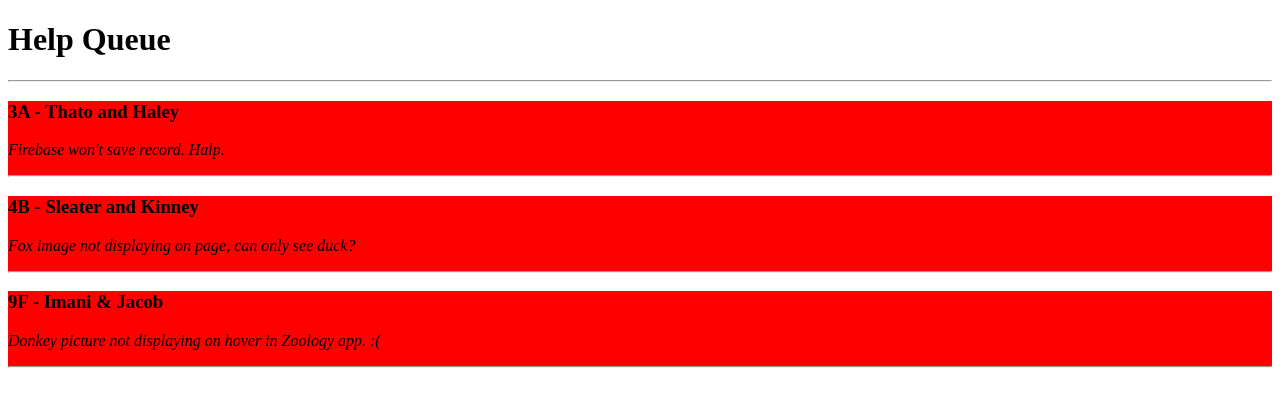
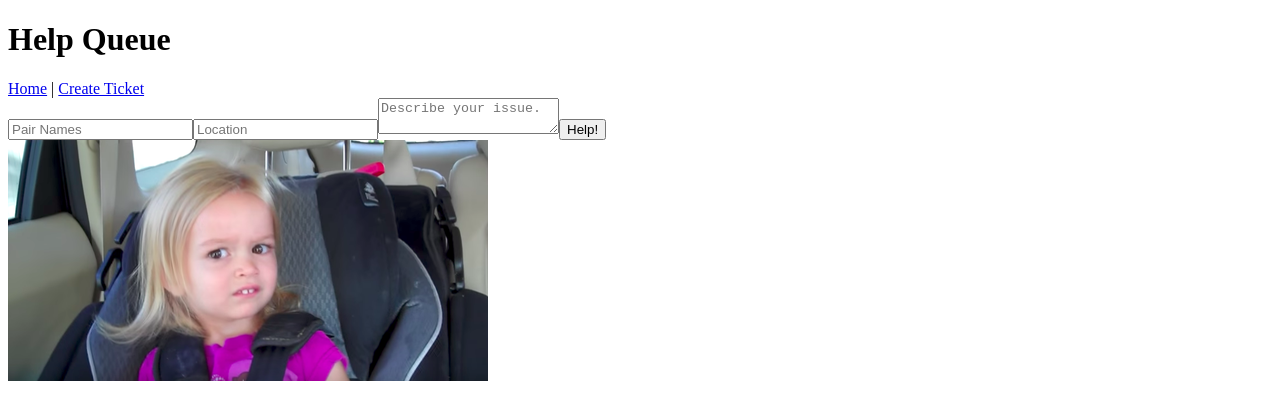
Before and after one commit to BWHellar/Taproom2, a React app: page /#/newTicket in a window 1280 px wide. Shown: the top 420 px of the page. Built offline with nearby package versions, Linux system fonts and the light colour scheme.

Commit message:
give some practice to placing images

```diff
--- a/package.json
+++ b/package.json
@@ -15,6 +15,7 @@
     "prop-types": "^15.5.10",
     "react": "^15.5.4",
     "react-dom": "^15.5.4",
+    "react-router-dom": "^4.0.0",
     "styled-jsx": "^3.2.1"
   },
   "devDependencies": {
@@ -25,8 +26,10 @@
     "eslint": "^4.13.1",
     "eslint-loader": "^2.1.2",
     "eslint-plugin-react": "^7.14.2",
+    "file-loader": "^1.1.6",
     "html-webpack-plugin": "^2.29.0",
     "react-hot-loader": "^3.0.0-beta.7",
+    "url-loader": "^0.6.2",
     "webpack": "^3.4.0",
     "webpack-dev-server": "^2.5.0"
   }
--- a/src/components/App.jsx
+++ b/src/components/App.jsx
@@ -1,12 +1,17 @@
 import React from 'react';
 import Header from './Header';
 import TicketList from './TicketList';
+import { Switch, Route } from 'react-router-dom';
+import NewTicketForm from './NewTicketForm';
 
-function App() {
-  return(
+function App(){
+  return (
     <div>
       <Header/>
-      <TicketList/>
+      <Switch>
+        <Route exact path='/' component={TicketList} />
+        <Route path ='/newTicket' component={NewTicketForm} />
+      </Switch>
     </div>
   );
 }
--- a/src/components/Header.jsx
+++ b/src/components/Header.jsx
@@ -1,8 +1,12 @@
 import React from 'react';
+import { Link } from 'react-router-dom';
 
-function Header() {
+function Header(){
   return (
-    <h1>Help Queue</h1>
+    <div>
+      <h1>Help Queue</h1>
+      <Link to="/">Home</Link> | <Link to="/newticket">Create Ticket</Link>
+    </div>
   );
 }
 
--- /dev/null
+++ b/src/components/NewTicketForm.jsx
@@ -0,0 +1,26 @@
+import React from 'react';
+import toothy from '../../assets/images/toothy.png';
+
+function NewTicketForm(){
+  return (
+    <div>
+      <form>
+        <input
+          type='text'
+          id='names'
+          placeholder='Pair Names'/>
+        <input
+          type='text'
+          id='location'
+          placeholder='Location'/>
+        <textarea
+          id='issue'
+          placeholder='Describe your issue.'/>
+        <button type='submit'>Help!</button>
+      </form>
+      <img src={toothy}/>
+    </div>
+  );
+}
+
+export default NewTicketForm;
--- a/src/components/Ticket.jsx
+++ b/src/components/Ticket.jsx
@@ -4,7 +4,7 @@
 function Ticket(props){
   return (
     <div>
-      <style jsx>{`
+      <style global jsx>{`
           div {
             background-color: red;
           }
--- a/src/index.jsx
+++ b/src/index.jsx
@@ -2,10 +2,13 @@
 import ReactDOM from 'react-dom';
 import App from './components/App';
 import { AppContainer } from 'react-hot-loader';
+import { HashRouter } from 'react-router-dom';
 const render = (Component)=>{
   ReactDOM.render (
     <AppContainer>
+    <HashRouter>
       <Component/>
+    </HashRouter>
     </AppContainer>,
     document.getElementById('react-app-root')
   );
--- a/webpack.config.js
+++ b/webpack.config.js
@@ -55,7 +55,17 @@
             "styled-jsx/babel"
           ]
         }
+      },
+      {
+      test: /\.(png|gif|jp(e*)g|svg)$/,
+      use: {
+        loader: 'url-loader',
+        options: {
+          limit: 8000,
+          name: 'images/[hash]-[name].[ext]'
+        }
       }
+    }
     ]
   },
 
```
Also changed, not shown: assets/images/toothy.png (added), 1 other file (tests, documents, lock files or other folders).
